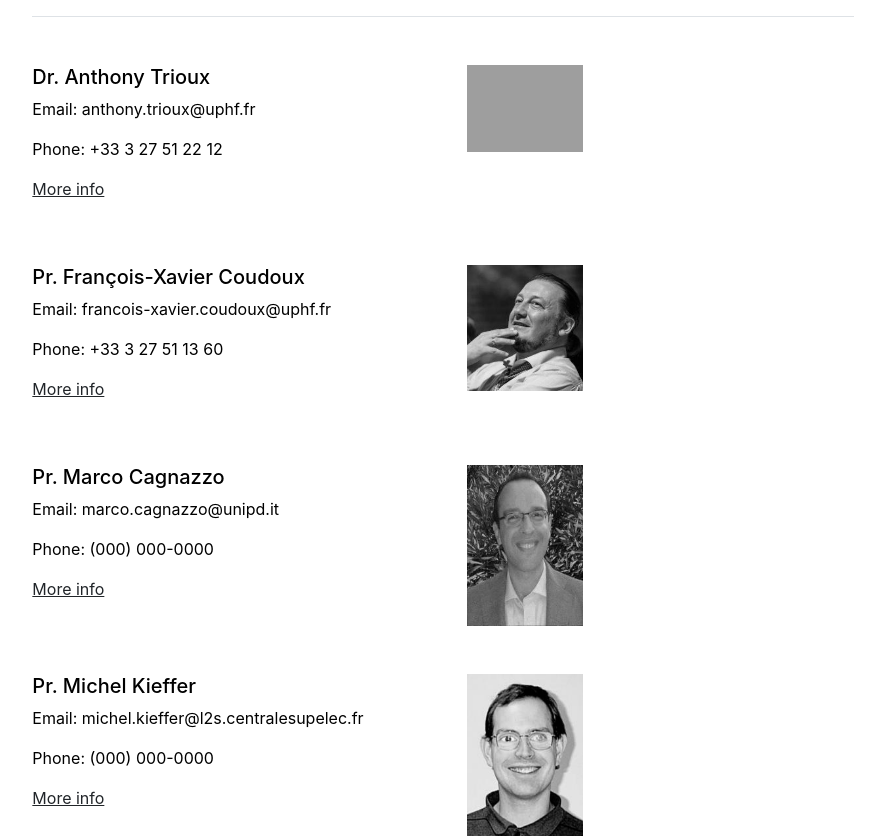
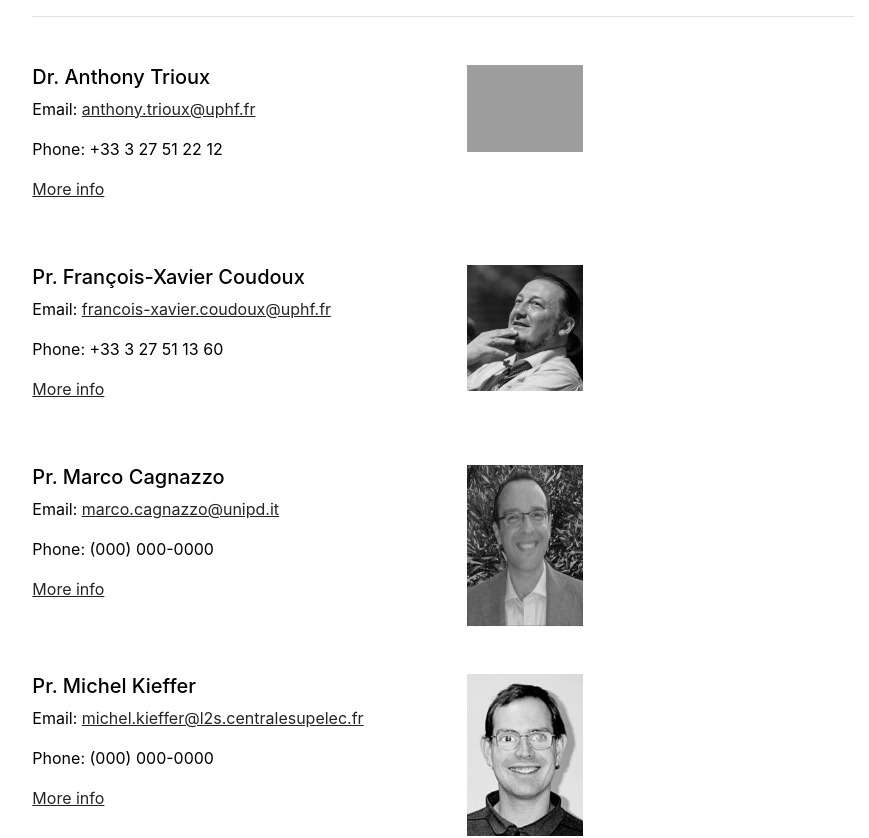
Before and after one commit to XiaYi59/LVCT, a Jekyll site: the page built from people.md, in a window 1280 px wide. Shown: the part 279-1117 px from the top of the page, without its empty margins (197-1066 px from the left). Built offline with Jekyll 4.4.1, drawn with Linux system fonts in a browser that asks for light colours.

Commit message:
Update settings.yml

```diff
--- a/_data/settings.yml
+++ b/_data/settings.yml
@@ -6,10 +6,10 @@ menu:
 - {name: 'contact', url: '/contact'}
 
 people:
-- {name: 'Dr. Anthony Trioux', title: 'Associate Professor', department: 'Electronics Engineering', institution: 'Univ. Polytechnique Hauts-de-France/INSA Hauts-de-France', institution_address: 'Campus Mont Houy, Valenciennes, France', phone: '+33 3 27 51 22 12', email: 'anthony.trioux@uphf.fr', office: 'IEMN, Office 111', image: 'assets/img/contact.jpg', url: 'AT'}
-- {name: 'Pr. François-Xavier Coudoux', title: 'Full Professor', department: 'Electronics Engineering', institution: 'Univ. Polytechnique Hauts-de-France/INSA Hauts-de-France', institution_address: 'Campus Mont Houy, Valenciennes, France', phone: '+33 3 27 51 13 60', email: 'francois-xavier.coudoux@uphf.fr', office: 'IEMN, Office XXX', image: 'assets/img/FX.jpg', url: 'FX'}
-- {name: 'Pr. Marco Cagnazzo', title: 'Associate Professor', department: 'Information Engineering', institution: 'Univ. of Padua', institution_address: 'Via VIII Febbraio, 2, Padova PD, Italy', phone: '(000) 000-0000', email: 'marco.cagnazzo@unipd.it', office: 'to be defined', image: 'assets/img/MC.jpg', url: 'MC'}
-- {name: 'Pr. Michel Kieffer', title: 'Full Professor', department: 'to be defined', institution: 'Univ. Paris-Saclay/Centrale Supéléc', institution_address: 'Rue Joliot Curie, Gif-sur-Yvette, France', phone: '(000) 000-0000', email: 'michel.kieffer@l2s.centralesupelec.fr', office: 'to be defined', image: 'assets/img/MK.jpg', url: 'MK'}
+- {name: 'Dr. Anthony Trioux', title: 'Associate Professor', department: 'Electronics Engineering', institution: 'Univ. Polytechnique Hauts-de-France/INSA Hauts-de-France', institution_address: 'Campus Mont Houy, Valenciennes, France', phone: '+33 3 27 51 22 12', email: '<a href="mailto:anthony.trioux@uphf.fr">anthony.trioux@uphf.fr</a>', office: 'IEMN, Office 111', image: 'assets/img/contact.jpg', url: 'AT'}
+- {name: 'Pr. François-Xavier Coudoux', title: 'Full Professor', department: 'Electronics Engineering', institution: 'Univ. Polytechnique Hauts-de-France/INSA Hauts-de-France', institution_address: 'Campus Mont Houy, Valenciennes, France', phone: '+33 3 27 51 13 60', email: '<a href="mailto:francois-xavier.coudoux@uphf.fr">francois-xavier.coudoux@uphf.fr</a>', office: 'IEMN, Office XXX', image: 'assets/img/FX.jpg', url: 'FX'}
+- {name: 'Pr. Marco Cagnazzo', title: 'Associate Professor', department: 'Information Engineering', institution: 'Univ. of Padua', institution_address: 'Via VIII Febbraio, 2, Padova PD, Italy', phone: '(000) 000-0000', email: '<a href="mailto:marco.cagnazzo@unipd.it">marco.cagnazzo@unipd.it</a>', office: 'to be defined', image: 'assets/img/MC.jpg', url: 'MC'}
+- {name: 'Pr. Michel Kieffer', title: 'Full Professor', department: 'to be defined', institution: 'Univ. Paris-Saclay/Centrale Supéléc', institution_address: 'Rue Joliot Curie, Gif-sur-Yvette, France', phone: '(000) 000-0000', email: '<a href="mailto:michel.kieffer@l2s.centralesupelec.fr">michel.kieffer@l2s.centralesupelec.fr</a>', office: 'to be defined', image: 'assets/img/MK.jpg', url: 'MK'}
 
 courses:
 #- {name: 'Vector Calculus', url: 'vector-calculus'}
```
